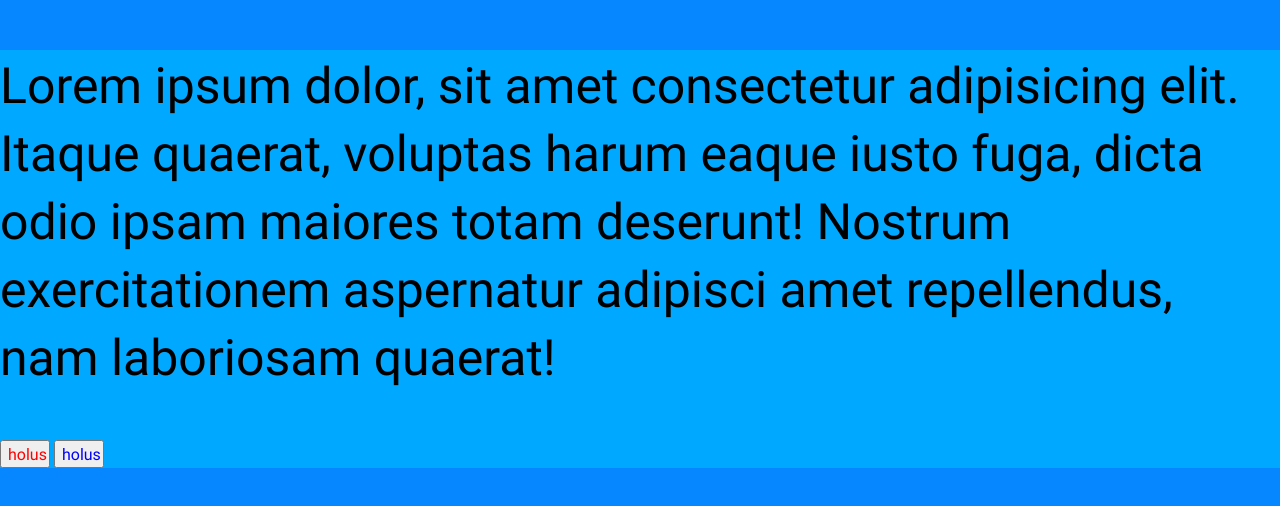
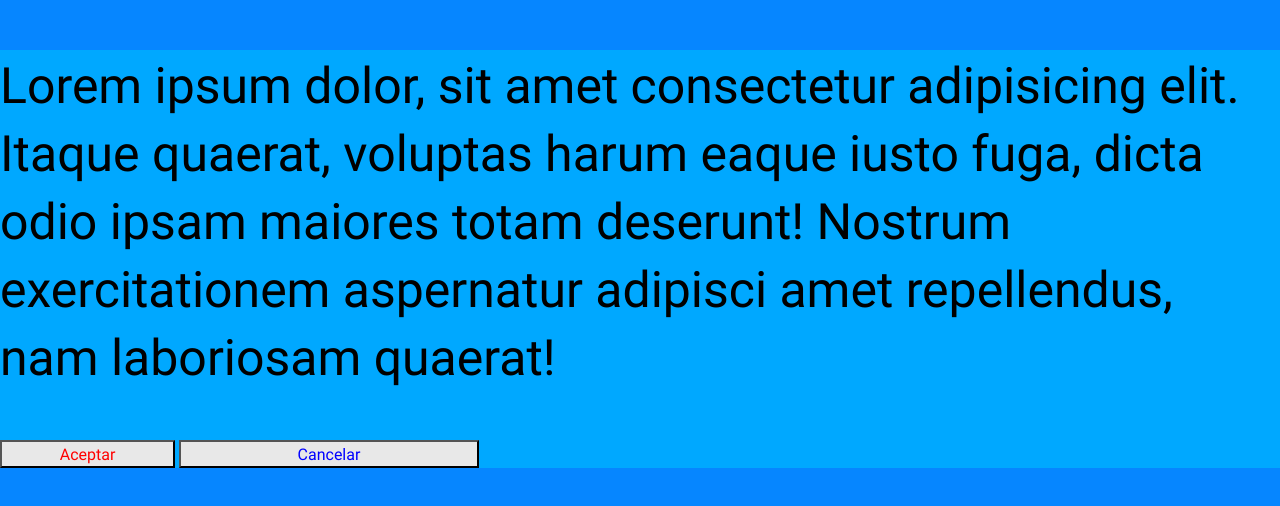
Before and after one commit to stormwings/webpack_legacy, a website built with webpack: page src/index.html in a window 1280 px wide. Built offline with nearby package versions, Linux system fonts and the light colour scheme; no server answers.

Commit message:
sass mixins and layouts

```diff
--- a/src/css/page.scss
+++ b/src/css/page.scss
@@ -1,6 +1,8 @@
 @import "./../global/normalize";
 @import "./../global/variables";
 @import "./../global/fonts";
+@import "./../global/mixins";
+@import "./../global/layouts";
 
 body {
   background-color: $colorBlueDark;
@@ -14,8 +16,14 @@ body {
     font-size: 50px;
   }
 
+  .tab {
+
+    &__buttons {
+      @include align_center_width;
+
       .button {
-    width: 50px;
+        @extend %button_layout;
+        width: 150px;
 
         &__success {
           color: blue;
@@ -24,5 +32,15 @@ body {
         &__danger {
           color: red;
         }
+
+        &__big {
+          @include button_default_width(175px);
+        }
+
+        &__little {
+          @include button_default_width(300px);
         }
       }
+    }
+  }
+}
--- /dev/null
+++ b/src/global/_layouts.scss
@@ -0,0 +1,6 @@
+// MIXINS (called with extend)
+
+// basic button layout
+%button_layout {
+  background-color: $colorWhiteDark;
+}
--- /dev/null
+++ b/src/global/_mixins.scss
@@ -0,0 +1,11 @@
+// MIXINS (called with 'include')
+
+// basic mixin
+@mixin align_center_width {
+  margin: 0 auto;
+}
+
+// mixin with variables
+@mixin button_default_width($default_width: 800px) {
+  width: $default_width;
+}
--- a/src/index.html
+++ b/src/index.html
@@ -15,8 +15,10 @@
       <p>Lorem ipsum dolor, sit amet consectetur adipisicing elit. Itaque quaerat, voluptas harum eaque iusto fuga,
         dicta odio ipsam maiores totam deserunt! Nostrum exercitationem aspernatur adipisci amet repellendus, nam
         laboriosam quaerat!</p>
-      <button class="button button__danger">holus</button>
-      <button class="button button__success">holus</button>
+      <div class="tab tab__buttons">
+        <button class="button button__danger button__big">Aceptar</button>
+        <button class="button button__success button__little">Cancelar</button>
+      </div>
     </section>
   </main>
 </body>
```
Lines whose indentation alone changed are shown as unchanged.
